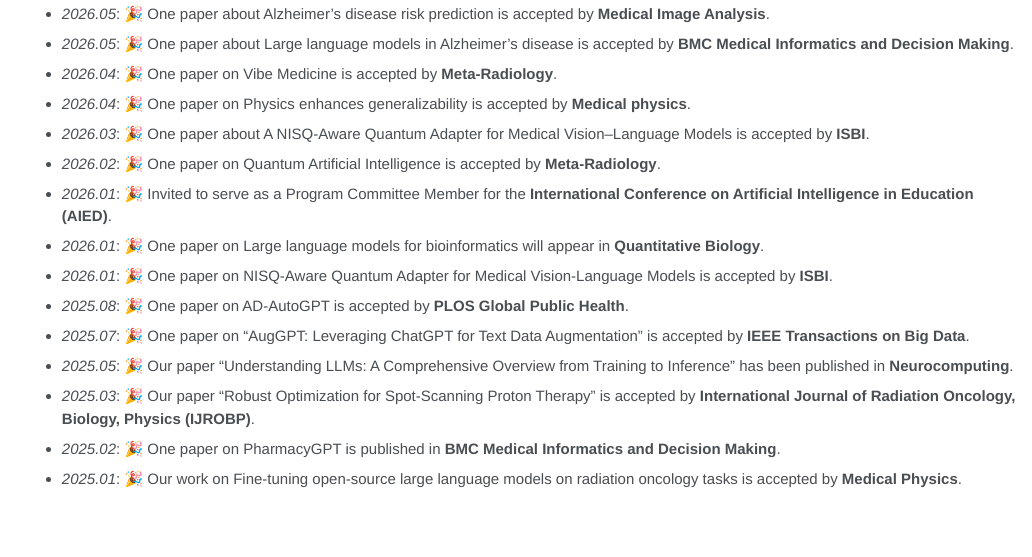
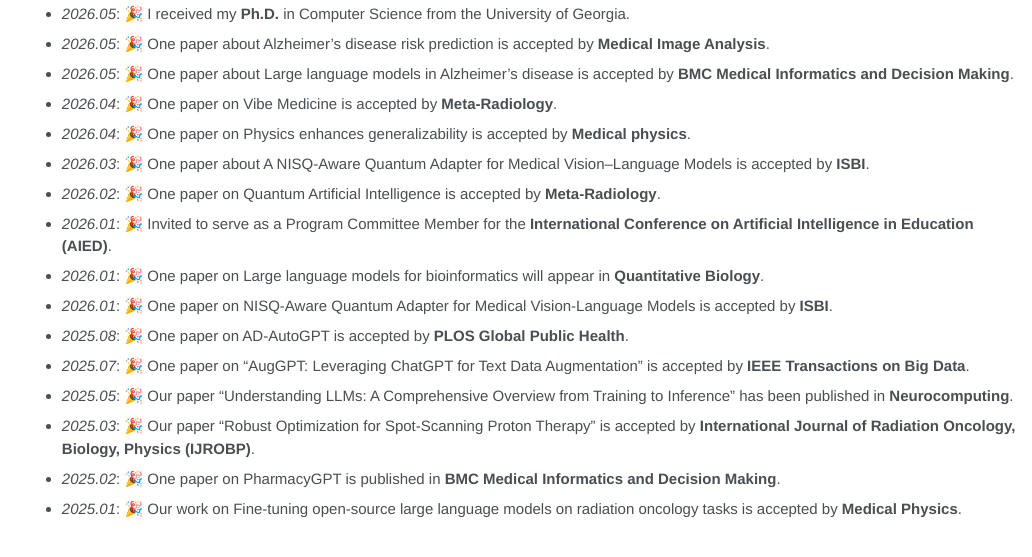
Before and after one commit to zl-liu/zl-liu.github.io, a Jekyll site: the page built from _pages/includes/news.md, in a window 1280 px wide, cut to the strip 194-751 px from the top of the page. Shown: the whole strip, without its empty margins (248-1280 px from the left). Built offline with Jekyll 4.4.1, drawn with Linux system fonts in a browser that asks for light colours; our own code applies the rules of GitHub Pages for plain Markdown files.

Commit message:
Update news.md

```diff
--- a/_pages/includes/news.md
+++ b/_pages/includes/news.md
@@ -1,6 +1,7 @@
 # 🔥 News [[more...]]({{ site.baseurl }}/news/)
 - *2026.07*: 🎉 One paper on Large language models for manufacturing is accepted by **Journal of Manufacturing**.
 - *2026.06*: 🎉 One paper on Causal machine learning is accepted by **npj Digital Medicine**.
+- *2026.05*: 🎉 I received my **Ph.D.** in Computer Science from the University of Georgia.
 - *2026.05*: 🎉 One paper about Alzheimer’s disease risk prediction is accepted by **Medical Image Analysis**.
 - *2026.05*: 🎉 One paper about Large language models in Alzheimer’s disease is accepted by **BMC Medical Informatics and Decision Making**.
 - *2026.04*: 🎉 One paper on Vibe Medicine is accepted by **Meta-Radiology**.
```
